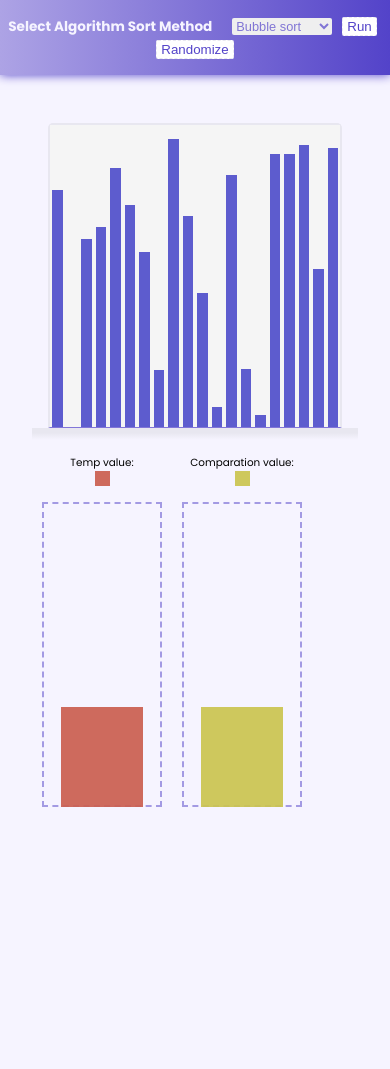
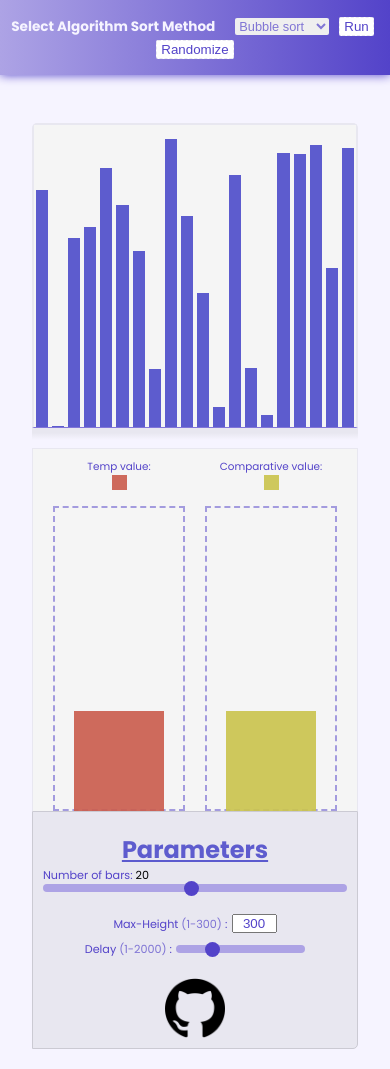
Before and after one commit to alexbgh1/visual-sort-algorithm, a plain HTML site: page index.html in a window 390 px wide. Before the commit the page ends 844 px from the top, so only its background shows below. Drawn offline with Linux system fonts and the light colour scheme.

Commit message:
visual algo 1 y 2; CSS+HTML done;

```diff
--- a/css/styles.css
+++ b/css/styles.css
@@ -5,6 +5,7 @@
     --main-80: #5343c980;
     --sub: #ada3e5;
     --shadow: #e8e7f0;
+    --shadow1: #cbcad3;
     --shadow2: #f5f5f5;
     --bar:#5150cbeb;
     --bg: #f6f4ff;
@@ -55,10 +56,45 @@ button:hover{
     color: white;
 }
 
+input[type="number"]{
+    outline: none;
+    color: var(--main);
+    text-align: center;
+}
+input[type="range"]{
+    -webkit-appearance: none;
+    height: 8px;
+    border-radius: 5px;
+    background-color: var(--sub);
+}
+
+input[type='range']::-webkit-slider-thumb {
+    -webkit-appearance: none;
+    border-radius: 50%;
+    width: 15px;
+    height: 15px;
+    background-color: var(--main);
+  }
+
+
+label{
+    color: var(--main);
+}
+
+/* hidde number arrows */
+input[type='number']::-webkit-inner-spin-button,
+input[type='number']::-webkit-outer-spin-button {
+    -webkit-appearance: none;
+    margin: 0;
+}
 /* Custom Classes */
 .title{
     color: var(--bg);
     margin-right: 15px;
+}
+.title2{
+    color: var(--bar);
+    text-decoration: underline;
 }
 
 .up-select{
@@ -114,28 +150,64 @@ button:hover{
     /* gradient horizontal -> left to right */
     background: linear-gradient(180deg, var(--shadow) 40%,var(--bg) 100%);
 }
+.general{
+    margin: 8px 0;
+    padding: 0 0 20px 0;
+    display: flex;
+    flex-direction: column;
+    flex-direction: row;
+}
 
+.parameters{
+    border: 1px solid var(--shadow1);
+    border-radius: 0 0 5px 0 ;
+    width: 100%;
+    padding: 10px;
+    background-color: var(--shadow);
+}
+.info-params{
+    display: grid;
+    min-height: 70%;
+}
+.repo{
+    display: flex;
+    justify-content: center;
+    min-height: 30%;
+}
+.param-nbar{
+    display: flex;
+    flex-direction: column;
+}
+.param-nheight-ndelay{
+    display: flex;
+    margin: 18px 0 18px 0;
+    justify-content: space-evenly;
+    flex-wrap: wrap;
+}
 .info-colors{
-    width: 50%;
-    max-width: 360px;
+    padding: 10px 10px 0px 10px;
+    background-color: var(--shadow2);
+    border: 1px solid var(--shadow);
+    border-radius: 0 0 0 5px;
+    width: 100%;
     min-width: 280px;
     display: grid;
     grid-template-columns: 1fr 1fr 2fr;
-    margin: 15px 0;
 }
-.info-color1{
+.info-color{
+    color: var(--main);
     display: flex;
+    text-align: center;
     flex-direction: column;
     align-items: center;
+}
+.info-color-grid1{
     grid-column-start: 1;
     grid-column-end: 3;
     grid-row-start: 1;
     grid-row-end: 2;
 }
-.info-color2{
-    display: flex;
-    flex-direction: column;
-    align-items: center;
+.info-color-grid2{
     grid-column-start: 3;
     grid-column-end: 4;
     grid-row-start: 1;
@@ -149,7 +221,7 @@ button:hover{
     background-color: var(--red);
 }
 
-.container-params{
+.container-var{
     display: flex;
     justify-content: space-between;
     grid-column-start: 1;
@@ -182,9 +254,6 @@ button:hover{
 }
 .next-value{
     background-color: var(--yellow);
-}
-.general{
-    padding: 0 0 20px 0;
 }
 
 /* Popup content -> Used when something is running */
@@ -238,6 +307,21 @@ button:hover{
     select, option{ font-size: 0.9rem;}
     .popup{width: 300px; height: 65px;}
     .popup-content{font-size: 0.85rem;}
+    .general{flex-direction: column;}
+}
+
+@media (min-width: 600px) and (max-width: 950px){
+    .general{ flex-direction: row;}
+    .param-nheight-ndelay{justify-content: center;}
+    .nd{    display: flex;
+        flex-direction: column;}
+}
+
+@media (min-width: 450px) and (max-width: 600px){
+    .parameters{padding: 20px 10px 10px 10px;}
+    .info-colors{border-radius: 0 0 0 0;border-bottom: none;}
+    .parameters{border-radius: 0 0 5px 5px;}
+
 }
 
 /* Responsive Mobile */
@@ -245,8 +329,10 @@ button:hover{
     h1{font-size: 0.85rem;}
     select, option{ font-size: 0.8rem;}
     p{font-size: 0.65rem;}
+    label{font-size: 0.7rem;}
     .popup{width: 300px;height: 50px;}
     .popup-content{font-size: 0.75rem;}
-
-    .container{margin: 2rem 1rem 0;}
+    .general{align-items: center;flex-direction: column}
+    .info-colors{border-radius: 0 0 0 0;border-bottom: none;}
+    .parameters{padding: 20px 10px 10px 10px;}
 }
--- a/index.html
+++ b/index.html
@@ -6,7 +6,7 @@
     <meta name="viewport" content="width=device-width, initial-scale=1.0">
     <link rel="stylesheet" href="css/styles.css">
     <!-- LOGO & FONT -->
-    <!-- <link rel="icon" type="image/png" href="img/pass.png">-->
+    <link rel="icon" type="image/png" href="img/logo.png">
     <link rel="preconnect" href="https://fonts.googleapis.com">
     <link rel="preconnect" href="https://fonts.gstatic.com" crossorigin>
     <link href="https://fonts.googleapis.com/css2?family=Poppins:wght@400;500;600;700&display=swap" rel="stylesheet">
@@ -18,9 +18,6 @@
         <select id="sort-type">
             <option value="Bubble sort">Bubble sort</option>
             <option value="Insertion sort">Insertion sort</option>
-            <option value="Merge sort">Merge sort</option>
-            <option value="Quick sort">Quick sort</option>
-            <option value="Selection Sort">Selection Sort</option>
         </select>
         <button onclick="run()">Run</button>
         <button onclick="randomizeBars()">Randomize</button>
@@ -43,15 +40,42 @@
 
         <div class="general">
             <div class="info-colors">
-                <p class="info-color1">Temp value: <span class="mini-box" style="background-color: #cb5f50eb;"></span></p>
-                <p class="info-color2">Comparation value: <span class="mini-box" style="background-color: #cbc550eb;"></span></p>
-                <div class="container-params">
+                <p class="info-color info-color-grid1">Temp value: <span class="mini-box" style="background-color: var(--red);"></span></p>
+                <p class="info-color info-color-grid2">Comparative value: <span class="mini-box" style="background-color: var(--yellow);"></span></p>
+                <div class="container-var">
                     <div class="container-temp">
                         <div class="b temp"></div>
                     </div>
                     <div class="container-temp">
                         <div class="b next-value"></div>
                     </div>
+                </div>
+            </div>
+            <div class="parameters">
+                <div class="info-params">
+                    <h2 class="title2" style="text-align: center;"> Parameters </h2>
+                    <div class="param-nbar">
+                        <label>Number of bars: <span style="color:black;">20</span></label>
+                        <!-- if you have problems using IE10 you probably need to add onchange="changeNBar(event)" event -->
+                        <input id="n_bar" oninput="changeNBar(event)" type="range" step="1" min="1" max="40" value="20"/>
+                    </div>
+                    <div class="param-nheight-ndelay">
+                        <div style="margin: 0 6px;">
+                            <label for="n_height">Max-Height <span style="color: var(--main-b5);">(1-300)</span> :</label>
+                            <!-- if you have problems using IE10 you probably need to add onchange="changeNDelay(event)" event -->
+                            <input id="n_height" name="n_height" oninput="changeNHeight(event)" type="number" min="1" max="300" value="300"/>
+                        </div>
+                        <div class="nd" style="margin: 0 6px;">
+                            <label for="n_delay">Delay <span style="color: var(--main-b5);">(1-2000)</span> :</label>
+                            <!-- if you have problems using IE10 you probably need to add onchange="changeNDelay(event)" event -->
+                            <input id="n_delay" name="n_delay" oninput="changeNDelay(event)" type="range" min="1" max="2000" value="500"/>
+                        </div>
+                    </div>
+                </div>
+                <div class="repo">
+                    <a href="https://github.com/alexbgh1/visual-sort-algorithm" style="width: 60px;height: 60px;">
+                      <img src="img/logoGithub.png" style="width: 60px;height: 60px;"/>
+                    </a>
                 </div>
             </div>
 
--- a/js/script.js
+++ b/js/script.js
@@ -1,26 +1,50 @@
-// Global variables
-var solving = false;
-var showingBar = false;
-var bar_num = 20;// This can be a dinamic number: ex using an input
-var arrayToSort = [];
-var delay = 1000;
-
 // Sleep function for delay on loops
 function sleep(ms) {
     return new Promise(resolve => setTimeout(resolve, ms));
 }
 
-
-//
+// Global DOM
 const container = document.querySelector('.container');
 const dBars = document.getElementById('dinamic-bars');
 const tempBar = document.querySelector('.temp');
 const nextValue = document.querySelector('.next-value');
 
+const nbar = document.getElementById('n_bar');
+const ndelay = document.getElementById('n_delay');
+const nheight = document.getElementById('n_height');
+
 const popup = document.querySelector('.popup');
 const popupProgress = document.querySelector('.popup-progress-bar');
 const popupText = document.querySelector('.popup-content-text');
 
+// Global variables
+var solving = false;
+var showingBar = false;
+var arrayToSort = [];
+var bar_num = 20;
+var height = 300;
+var delay = 500;
+
+/* 'parameters' section on HTML-CSS */
+function changeNBar(e){
+    bar_num = e.target.value;
+    nbar.parentElement.firstElementChild.firstElementChild.textContent = e.target.value;
+    randomizeBars();
+}
+
+function changeNHeight(e){
+    //validation: 1 <= height <= 300
+    if (e.target.value < 1)e.target.value = 1;
+    if (e.target.value >300)e.target.value = 300;
+    height = e.target.value;
+    randomizeBars();
+}
+function changeNDelay(e){
+    //validation: 1 <= delay <= 2000
+    if (e.target.value < 1) e.target.value = 1;
+    if (e.target.value >2000) e.target.value = 2000;
+    delay = e.target.value;
+}
 
 /* Waiting for DOM Loaded */
 document.addEventListener("DOMContentLoaded",()=>{randomizeBars();});
@@ -60,7 +84,7 @@ function randomizeBars(){
         arrayToSort = [];
         // CSS .container: min-height: 300px; -> Random height: 0 to 300
         for (let idx=0; idx < bar_num ; idx++){
-            let rheight = Math.floor(Math.random() * 301);
+            let rheight = Math.floor(Math.random() * height+1);
             let bar = document.createElement('div');
             bar.classList.add('bar');
             bar.style.height= '0px';
@@ -91,12 +115,6 @@ function run(){
             case 'Insertion sort':
                 insertionSort();
                 break;
-            case 'Merge sort':
-                break;
-            case 'Quick sort':
-                break;
-            case 'Selection Sort':
-                break;
         }
     }
     else{
@@ -111,9 +129,9 @@ function run(){
 async function bubbleSort(){
     const barras = document.getElementsByClassName('bar');
 
-    var green = "#65cb50eb"; // INDEX SELECCIONADO;
-    var red = "#cb5f50eb"; // INDEX DE COMPARACIÓN;
-    var yellow = "#cbc550eb"; // SWAP
+    // "var(--green)" = "#65cb50eb"; // INDEX SELECCIONADO;
+    // "var(--red)"= "#cb5f50eb"; // INDEX DE COMPARACIÓN;
+    // "var(--yellow)" = "#cbc550eb"; // SWAP
 
     for(let i = 0; i < arrayToSort.length; i++){
         for(let j = 0; j < ( arrayToSort.length - i -1 ); j++){
@@ -122,20 +140,20 @@ async function bubbleSort(){
             tempBar.style.height = arrayToSort[j]+"px";
             nextValue.style.height = arrayToSort[j+1]+"px";
 
-            barras[j].style.backgroundColor = green;
-            await sleep(delay/2);
+            barras[j].style.backgroundColor = "var(--green)";
+            await sleep(delay/4);
             // Second value selected to compare -> red
-            barras[j+1].style.backgroundColor = red;
-            await sleep(delay/2);
+            barras[j+1].style.backgroundColor = "var(--red)";
+            await sleep(delay/3);
 
 
             // SWAP
             if(arrayToSort[j] > arrayToSort[j+1]){
 
                 // Swap values -> yellow
-                barras[j].style.backgroundColor = yellow;
-                barras[j+1].style.backgroundColor = yellow;
-                await sleep(delay*2);
+                barras[j].style.backgroundColor = "var(--yellow)";
+                barras[j+1].style.backgroundColor = "var(--yellow)";
+                await sleep(delay*1.25);
 
                 // Swapping height
                 let temp = arrayToSort[j];
@@ -147,17 +165,17 @@ async function bubbleSort(){
                 tempBar.style.height = arrayToSort[j]+"px";
                 nextValue.style.height = arrayToSort[j+1]+"px";
             };
-            await sleep(delay);
+            await sleep(delay*0.85);
 
             // The bigger value will end on green
-            barras[j+1].style.backgroundColor = green;
+            barras[j+1].style.backgroundColor = "var(--green)";
             //
             barras[j].style.backgroundColor = null;
 
             await sleep(delay/5);
         }
     }
-    barras[0].style.backgroundColor = green;
+    barras[0].style.backgroundColor = "var(--green)";
     setTimeout(()=>{solving = false;}, delay*20)
 }
 
@@ -165,10 +183,9 @@ async function bubbleSort(){
 async function insertionSort(){
     const barras = document.getElementsByClassName('bar');
 
-    var green = "#65cb50eb"; // INDEX SELECCIONADO;
-    var red = "#cb5f50eb"; // INDEX SELECCIONADO;
-    var yellow = "#cbc550eb"; // COMPARE
-    var cyan = "#50cbb2eb"; // temp value
+    // "var(--green)" = "#65cb50eb"; // INDEX SELECCIONADO;
+    // "var(--red)"= "#cb5f50eb"; // INDEX SELECCIONADO;
+    // "var(--yellow)" = // COMPARE
 
     for (let i = 1; i < arrayToSort.length; i++) {
         let j = i - 1;
@@ -177,15 +194,15 @@ async function insertionSort(){
         tempBar.style.height = temp+'px';
 
         // Verde es el valor que se está ordenando
-        barras[i].style.backgroundColor = red;
+        barras[i].style.backgroundColor = "var(--red)";
         await sleep(delay/6);
-        barras[i].style.backgroundColor = green;
+        barras[i].style.backgroundColor = "var(--green)";
 
         await sleep(delay);
 
         while (j >= 0 && arrayToSort[j] > temp) {
             // Amarillo son los elementos que se recorren y comparan comparando
-            barras[j].style.backgroundColor = yellow;
+            barras[j].style.backgroundColor = "var(--yellow)";
             nextValue.style.height = arrayToSort[j]+'px';
 
             arrayToSort[j + 1] = arrayToSort[j];
@@ -194,15 +211,16 @@ async function insertionSort(){
             barras[j].style.backgroundColor = null;
             j--;
         }
+        nextValue.style.height = arrayToSort[j]+'px';
 
 
         // Rojo es el indice de i
-        barras[j+1].style.backgroundColor = red;
+        barras[j+1].style.backgroundColor = "var(--red)";
         arrayToSort[j+1] = temp;
 
         await sleep(delay/6);
         // Verde es el elemento en que se detiene
-        barras[j+1].style.backgroundColor = green;
+        barras[j+1].style.backgroundColor = "var(--green)";
         barras[j+1].style.height = arrayToSort[j+1]+"px";
 
         await sleep(delay/6);
@@ -210,7 +228,7 @@ async function insertionSort(){
 
 
     // Pinta de verde al final
-    colorPaint(green);
+    colorPaint("var(--green)");
     async function colorPaint(color){
         for (let i= 0; i < arrayToSort.length; i++){
             barras[i].style.backgroundColor = color;
```
Also changed, not shown: img/README/ex1.png (added), img/README/ex2.png (added), img/README/example1.png (deleted), img/README/example2.png (deleted), img/logo.png (added), img/logoGithub.png (added).
